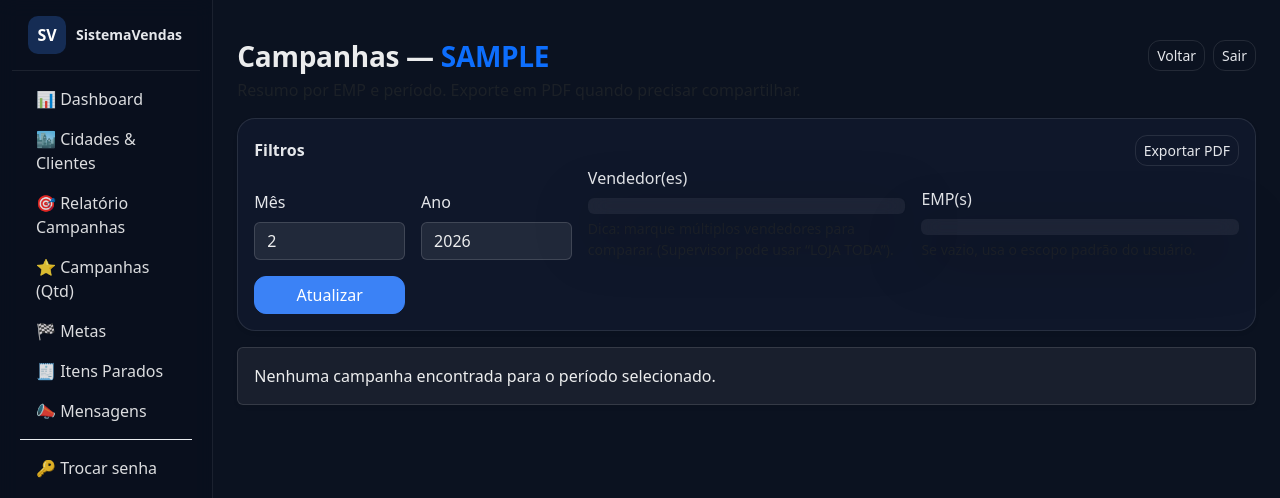
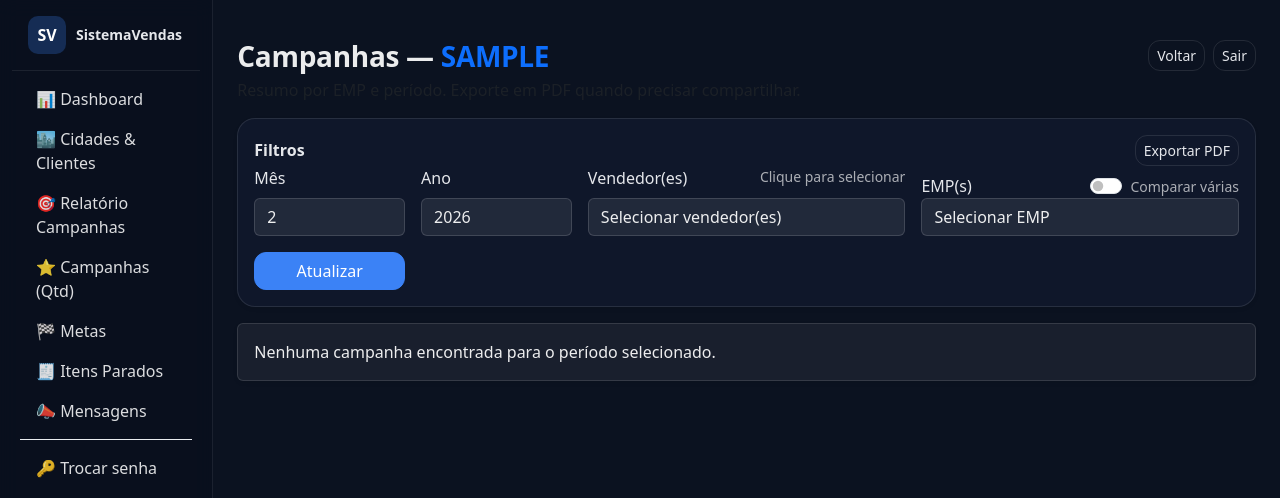
Before and after one commit to BrunoLenon/SistemaVendas, a Flask app: page /campanhas in a window 1280 px wide. Shown: the part 57-555 px from the top of the page. Run offline with Flask 3, Linux system fonts and the light colour scheme; the visitor is signed in with stand-in values (Sample User, id 1); some libraries are stand-ins or nearby versions.

Commit message:
Update campanhas_qtd.html

```diff
--- a/web/templates/campanhas_qtd.html
+++ b/web/templates/campanhas_qtd.html
@@ -53,42 +53,195 @@
 
   {% if role|lower in ['admin','supervisor'] %}
   <div class="col-md-4">
-    <label class="form-label">Vendedor(es)</label>
-    <div class="glass p-2 rounded" style="border:1px solid var(--stroke); max-height:140px; overflow:auto;">
-      <div class="d-flex flex-wrap gap-2">
+    <label class="form-label d-flex justify-content-between">
+      <span>Vendedor(es)</span>
+      <small class="text-muted">Clique para selecionar</small>
+    </label>
+
+    <div class="sv-mselect" data-target="vend">
+      <button type="button" class="form-control text-start sv-mselect-btn" aria-expanded="false">
+        <span class="sv-mselect-label" id="vendLabel">Selecionar vendedor(es)</span>
+      </button>
+      <div class="sv-mselect-panel" id="vendPanel">
+        <div class="d-flex justify-content-between align-items-center mb-2">
+          <strong class="small">Vendedores</strong>
+          <div class="d-flex gap-2">
+            <button type="button" class="btn btn-sm btn-outline-secondary" data-action="clear">Limpar</button>
+          </div>
+        </div>
+        <div class="sv-mselect-list">
           {% for v in vendedores %}
             {% set vv = (v|string)|upper %}
-          <label class="form-check form-check-inline m-0">
-            <input class="form-check-input" type="checkbox" name="vendedor" value="{{ vv }}" {% if vv in (vendedor_params or []) %}checked{% endif %}>
-            <span class="form-check-label">{{ ('LOJA TODA' if vv=='__ALL__' else vv) }}</span>
+            <label class="sv-opt">
+              <input class="form-check-input" type="checkbox" name="vendedor" value="{{ vv }}"
+                     {% if vv in (vendedor_params or []) or (vv == (vendedor|string)|upper and (vendedor_params|length == 0)) %}checked{% endif %}>
+              <span>{{ 'LOJA TODA' if vv=='__ALL__' else vv }}</span>
             </label>
           {% endfor %}
         </div>
+        <div class="form-text mt-2">Dica: marque múltiplos vendedores para comparar.</div>
       </div>
-    <div class="form-text">Dica: marque múltiplos vendedores para comparar. (Supervisor pode usar “LOJA TODA”).</div>
+    </div>
   </div>
   {% endif %}
 
   <div class="col-md-4">
-    <label class="form-label">EMP(s)</label>
-    <div class="glass p-2 rounded" style="border:1px solid var(--stroke); max-height:140px; overflow:auto;">
-      <div class="d-flex flex-wrap gap-2">
+    <div class="d-flex justify-content-between align-items-end">
+      <label class="form-label mb-0">EMP(s)</label>
+      <label class="form-check form-switch m-0">
+        <input class="form-check-input" type="checkbox" id="empMulti">
+        <span class="form-check-label small text-muted">Comparar várias</span>
+      </label>
+    </div>
+
+    <div class="sv-mselect" data-target="emp">
+      <button type="button" class="form-control text-start sv-mselect-btn" aria-expanded="false">
+        <span class="sv-mselect-label" id="empLabel">Selecionar EMP</span>
+      </button>
+      <div class="sv-mselect-panel" id="empPanel">
+        <div class="d-flex justify-content-between align-items-center mb-2">
+          <strong class="small">Empresas</strong>
+          <div class="d-flex gap-2">
+            <button type="button" class="btn btn-sm btn-outline-secondary" data-action="clear">Limpar</button>
+          </div>
+        </div>
+        <div class="sv-mselect-list">
           {% for e in emps_scope %}
             {% set ee = (e|string) %}
-          <label class="form-check form-check-inline m-0">
+            <label class="sv-opt">
               <input class="form-check-input" type="checkbox" name="emp" value="{{ ee }}" {% if ee in (emp_params or []) %}checked{% endif %}>
-            <span class="form-check-label">{{ ee }}</span>
+              <span>{{ ee }}</span>
             </label>
           {% endfor %}
         </div>
+        <div class="form-text mt-2">Com “Comparar várias” desligado, você filtra apenas 1 EMP.</div>
       </div>
-    <div class="form-text">Se vazio, usa o escopo padrão do usuário.</div>
+    </div>
   </div>
 
   <div class="col-md-2 d-grid">
     <button class="btn btn-primary">Atualizar</button>
   </div>
 </form>
+
+<style>
+  .sv-mselect{ position:relative; }
+  .sv-mselect-btn{ cursor:pointer; background:#fff; }
+  .sv-mselect-panel{
+    position:absolute; z-index:50; left:0; right:0; top:calc(100% + 8px);
+    background:rgba(255,255,255,.98);
+    border:1px solid rgba(0,0,0,.10);
+    border-radius:14px;
+    box-shadow:0 18px 45px rgba(0,0,0,.18);
+    padding:12px;
+    display:none;
+  }
+  .sv-mselect.open .sv-mselect-panel{ display:block; }
+  .sv-mselect-list{
+    max-height:220px; overflow:auto;
+    display:grid; grid-template-columns:repeat(2,minmax(0,1fr));
+    gap:8px 14px;
+    padding-right:6px;
+  }
+  .sv-opt{ display:flex; align-items:center; gap:8px; font-size:.92rem; margin:0; user-select:none; }
+  .sv-opt input{ transform:translateY(-1px); }
+</style>
+
+<script>
+(function(){
+  function qs(sel, root){ return (root||document).querySelector(sel); }
+  function qsa(sel, root){ return Array.from((root||document).querySelectorAll(sel)); }
+
+  function closeAll(except){
+    qsa('.sv-mselect').forEach(ms=>{
+      if(ms!==except) ms.classList.remove('open');
+    });
+  }
+
+  qsa('.sv-mselect').forEach(ms=>{
+    const btn = qs('.sv-mselect-btn', ms);
+    btn.addEventListener('click', (e)=>{
+      e.preventDefault();
+      const willOpen = !ms.classList.contains('open');
+      closeAll(ms);
+      ms.classList.toggle('open', willOpen);
+    });
+
+    ms.addEventListener('click', (e)=>{
+      const actionBtn = e.target.closest('button[data-action]');
+      if(actionBtn){
+        e.preventDefault();
+        const action = actionBtn.getAttribute('data-action');
+        if(action==='clear'){
+          qsa('input[type="checkbox"]', ms).forEach(i=> i.checked=false);
+          updateLabels();
+        }
+      }
+    });
+  });
+
+  document.addEventListener('click', (e)=>{
+    if(!e.target.closest('.sv-mselect')) closeAll(null);
+  });
+
+  // EMP: modo single ou multi
+  const empMulti = qs('#empMulti');
+  function enforceEmpMode(){
+    const empPanel = qs('#empPanel');
+    if(!empPanel) return;
+    const checks = qsa('input[name="emp"]', empPanel);
+    if(!empMulti.checked){
+      // se houver mais de um marcado, mantém só o primeiro
+      const marked = checks.filter(c=>c.checked);
+      marked.slice(1).forEach(c=>c.checked=false);
+    }
+    updateLabels();
+  }
+  if(empMulti){
+    empMulti.addEventListener('change', enforceEmpMode);
+  }
+
+  // Se clicar em uma EMP no modo single, desmarca outras imediatamente
+  const empPanel = qs('#empPanel');
+  if(empPanel){
+    empPanel.addEventListener('change', (e)=>{
+      const t=e.target;
+      if(t && t.name==='emp' && t.checked && empMulti && !empMulti.checked){
+        qsa('input[name="emp"]', empPanel).forEach(c=>{ if(c!==t) c.checked=false; });
+      }
+      updateLabels();
+    });
+  }
+
+  // Atualiza labels
+  function labelFor(panelSel, labelSel, name){
+    const panel = qs(panelSel);
+    const label = qs(labelSel);
+    if(!panel || !label) return;
+    const marked = qsa('input[name="'+name+'"]', panel).filter(c=>c.checked).map(c=>c.value);
+    if(marked.length===0){
+      label.textContent = (name==='emp') ? 'Selecionar EMP' : 'Selecionar vendedor(es)';
+    } else if(marked.length===1){
+      label.textContent = marked[0];
+    } else {
+      label.textContent = marked.length + ' selecionados';
+    }
+  }
+  function updateLabels(){
+    labelFor('#vendPanel','#vendLabel','vendedor');
+    labelFor('#empPanel','#empLabel','emp');
+  }
+
+  // Inicial
+  updateLabels();
+  // Se vier com várias EMPs marcadas, liga automaticamente o modo multi
+  const preMarkedEmp = empPanel ? qsa('input[name="emp"]', empPanel).filter(c=>c.checked).length : 0;
+  if(empMulti && preMarkedEmp>1){
+    empMulti.checked = true;
+  }
+  enforceEmpMode();
+})();
+</script>
     </div>
   </div>
 
```
Lines whose indentation alone changed are shown as unchanged.
